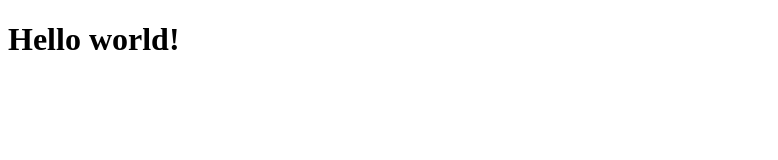
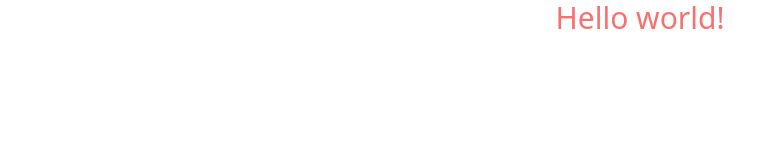
Before and after one commit to NelHim/Airbnb_TG, a website: page index.html in a window 1280 px wide. Shown: the whole page, without its empty margins (0-778 px from the left). Drawn offline with Linux system fonts and the light colour scheme.

Commit message:
initial commit

```diff
--- a/index.html
+++ b/index.html
@@ -4,11 +4,12 @@
 <head>
     <meta charset="UTF-8">
     <meta name="viewport" content="width=device-width, initial-scale=1.0">
+    <link rel="stylesheet" href="/dist/output.css">
     <title>Airbnb</title>
 </head>
 
 <body>
-    <h1>Hello world!</h1>
+    <h1 class="text-red-400 text-3xl text-center">Hello world!</h1>
 </body>
 
 </html>
--- /dev/null
+++ b/package.json
@@ -0,0 +1,5 @@
+{
+  "devDependencies": {
+    "tailwindcss": "^3.3.2"
+  }
+}
--- /dev/null
+++ b/src/input.css
@@ -0,0 +1,3 @@
+@tailwind base;
+@tailwind components;
+@tailwind utilities;
--- /dev/null
+++ b/tailwind.config.js
@@ -0,0 +1,8 @@
+/** @type {import('tailwindcss').Config} */
+module.exports = {
+  content: ["*.{html,js}"],
+  theme: {
+    extend: {},
+  },
+  plugins: [],
+}
```
Also changed, not shown: dist/output.css (added), 2 other files.
